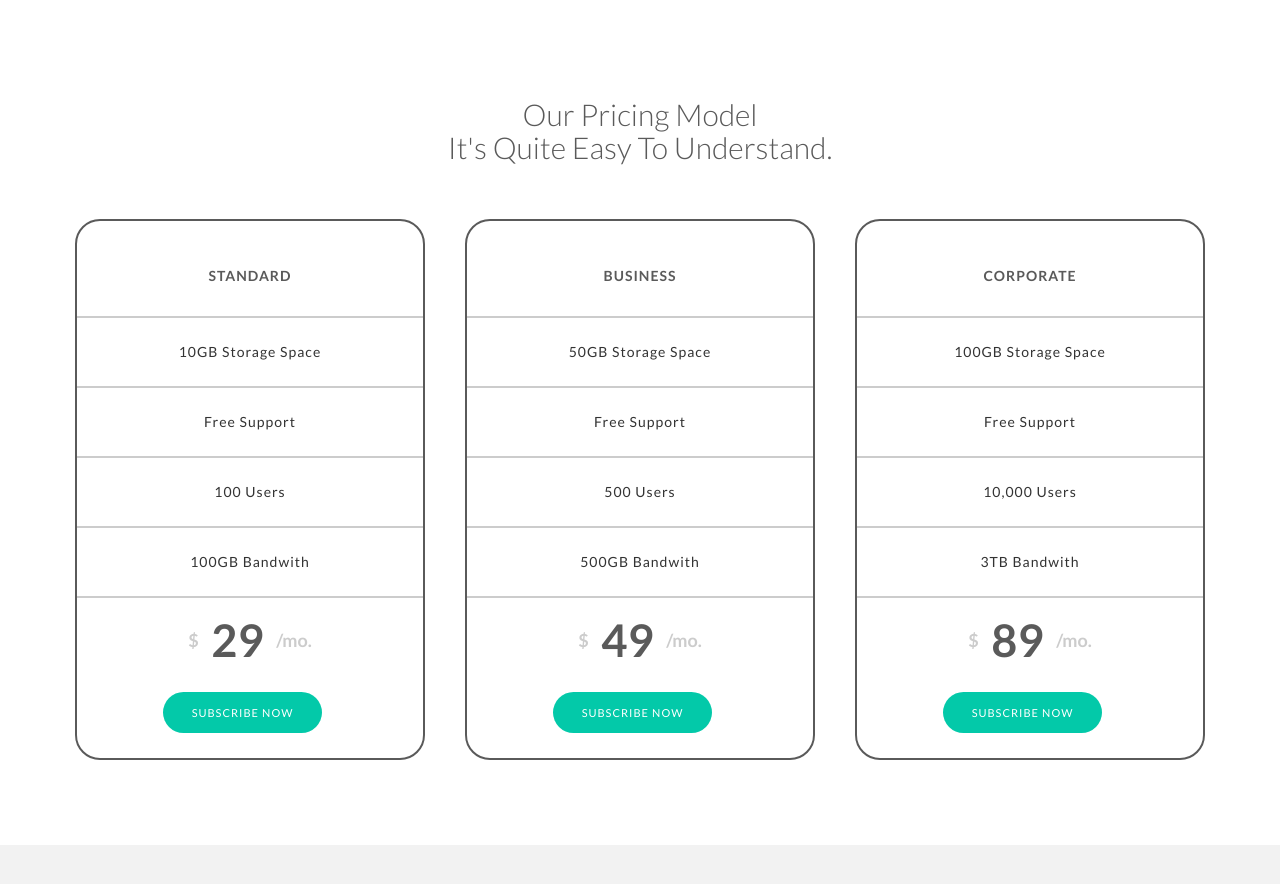
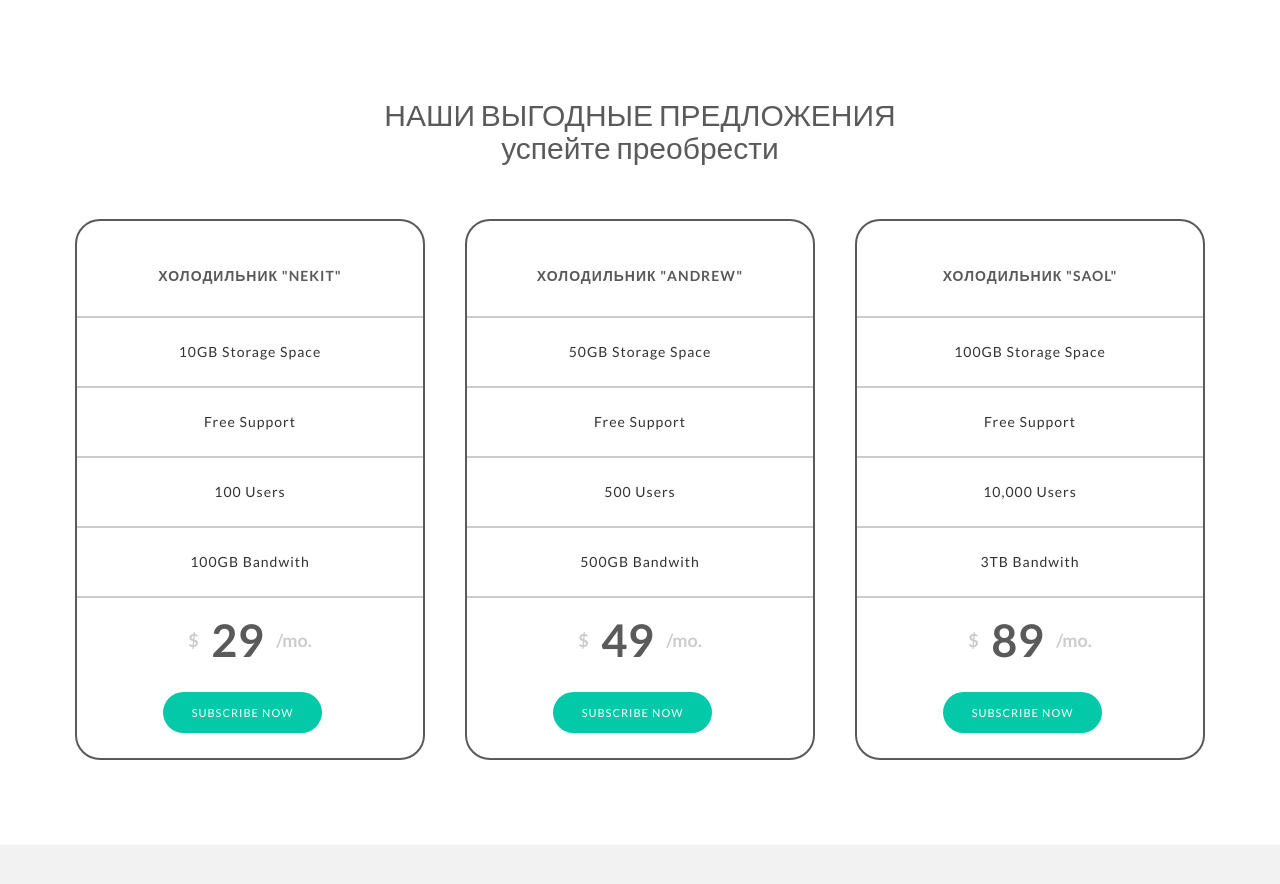
Before and after one commit to and-lit97/holod, a plain HTML site: page index.html in a window 1280 px wide. Shown: the part 1882-2766 px from the top of the page. Drawn offline with Linux system fonts and the light colour scheme; a script that the page names is missing; files whose address does not match are found by name.

Commit message:
Update index.html

```diff
--- a/index.html
+++ b/index.html
@@ -106,11 +106,11 @@ Aid</h4>
 
   <div class="container ptb">
     <div class="row centered">
-      <h2 class="mb">Our Pricing Model<br/>It's Quite Easy To Understand.</h2>
+      <h2 class="mb">НАШИ ВЫГОДНЫЕ ПРЕДЛОЖЕНИЯ<br/>успейте преобрести</h2>
       <div class="col-md-4">
         <div class="price-table">
           <div class="p-head">
-            Standard
+           холодильник "NEKIT"
           </div>
           <div class="p-body">
             <ul class="features">
@@ -136,7 +136,7 @@ Aid</h4>
       <div class="col-md-4">
         <div class="price-table">
           <div class="p-head">
-            Business
+            холодильник "ANDREW"
           </div>
           <div class="p-body">
             <ul class="features">
@@ -162,7 +162,7 @@ Aid</h4>
       <div class="col-md-4">
         <div class="price-table">
           <div class="p-head">
-            Corporate
+            холодильник "SAOL"
           </div>
           <div class="p-body">
             <ul class="features">
```
